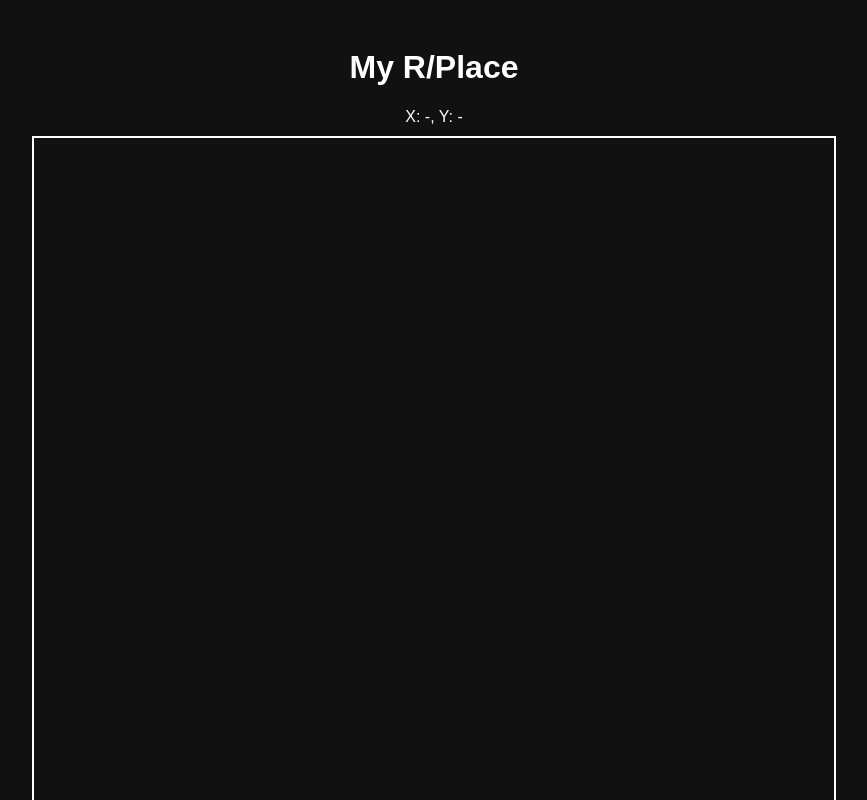
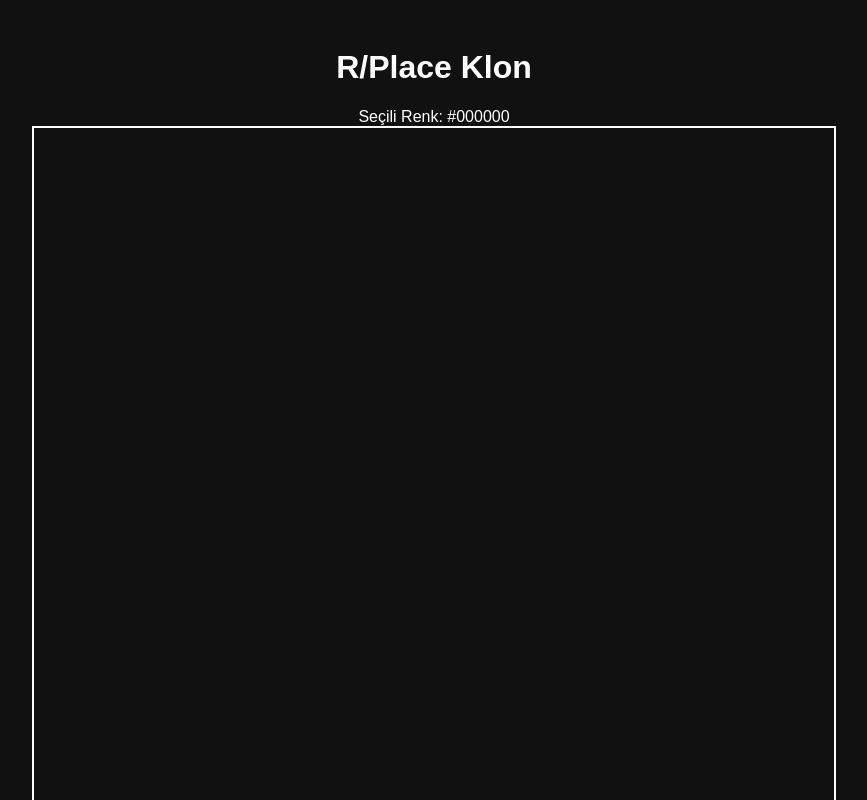
Before and after one commit to cklyncdream/cklyncdream, a plain HTML site: page index.html in a window 1280 px wide. Shown: the top 800 px of the page, without its empty margins (206-1073 px from the left). Drawn offline with Linux system fonts and the light colour scheme.

Commit message:
Update index.html

```diff
--- a/index.html
+++ b/index.html
@@ -1,14 +1,14 @@
 <!DOCTYPE html>
 <html lang="en">
 <head>
-  <meta charset="UTF-8" />
-  <meta name="viewport" content="width=device-width, initial-scale=1.0"/>
-  <title>My R/Place</title>
-  <link rel="stylesheet" href="style.css" />
+  <meta charset="UTF-8">
+  <meta name="viewport" content="width=device-width, initial-scale=1.0">
+  <title>R/Place Klon</title>
+  <link rel="stylesheet" href="style.css">
 </head>
 <body>
-  <h1>My R/Place</h1>
-  <div id="coord">X: -, Y: -</div>
+  <h1>R/Place Klon</h1>
+  <div id="status">Seçili Renk: <span id="curColor">#000000</span></div>
   <canvas id="canvas" width="800" height="800"></canvas>
   <div id="palette"></div>
   <script src="index.js"></script>
```
